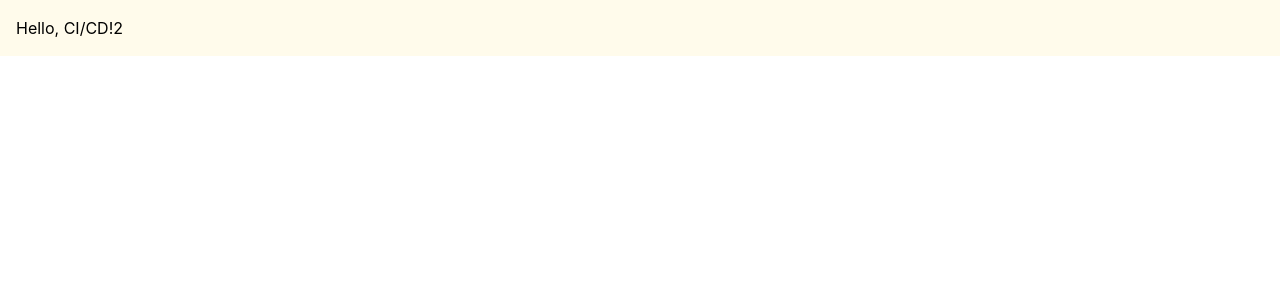
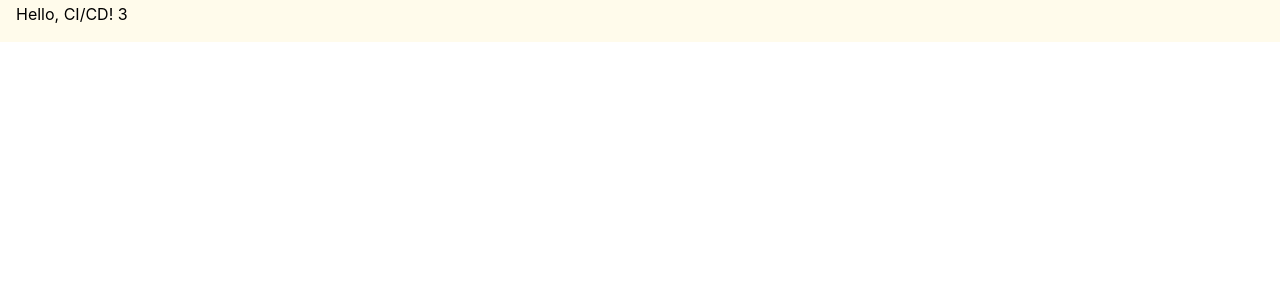
Before and after one commit to life-succeeded/secon-mobile, a React (Vite) app: page / in a window 1280 px wide. Shown: the top 300 px of the page. Built offline with nearby package versions, Linux system fonts and the light colour scheme.

Commit message:
fix pipeline

```diff
--- a/src/App.tsx
+++ b/src/App.tsx
@@ -1,7 +1,7 @@
 import './App.css'
 
 function App() {
-    return <div className="bg-amber-50 p-4">Hello, CI/CD!2</div>
+    return <div className="animate-bounce bg-amber-50 p-4">Hello, CI/CD! 3</div>
 }
 
 export default App
```
